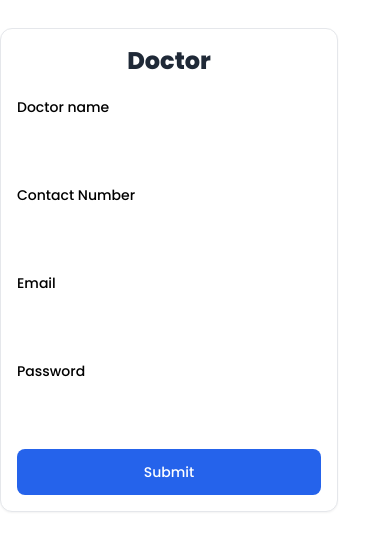
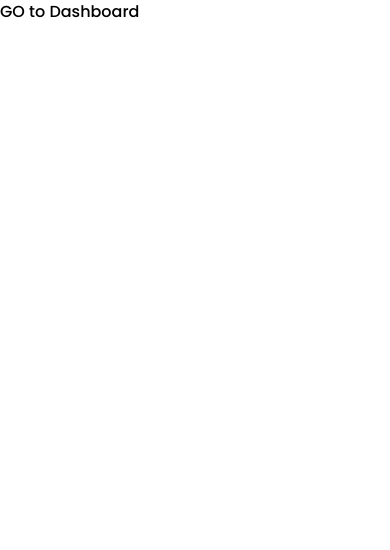
Before and after one commit to adilkadivala/hms, a React (Vite) app in the folder client/: page / in a window 390 px wide. Shown: the top 550 px of the page. Built offline with nearby package versions, Linux system fonts and the light colour scheme.

Commit message:
information insertion succesfully

```diff
--- a/client/src/constant/Delete.jsx
+++ b/client/src/constant/Delete.jsx
@@ -24,5 +24,5 @@ export const Delete = () => {
       setIsLoading(false);
     }
   };
-  return { deleteData };
+  return { deleteData, setError, setIsLoading };
 };
--- a/client/src/pages/Home.jsx
+++ b/client/src/pages/Home.jsx
@@ -1,145 +1,7 @@
-import React, { useState } from "react";
-import axios from "axios";
-import toast from "react-hot-toast";
-import { useNavigate } from "react-router-dom";
-import { doctorFormData } from "../constant/Fields";
-const PORT = import.meta.env.VITE_SERVER_API;
-
-const API = `${PORT}/insertdoctors`;
+import { Link } from "react-router-dom";
 
 const Home = () => {
-  const navigate = useNavigate();
-  const [formData, setFormData] = useState(doctorFormData);
-  console.log(formData);
-
-  const handleChange = (e) => {
-    setFormData({
-      ...formData,
-      [e.target.name]: e.target.value,
-    });
-  };
-
-  const handleSubmit = async (e) => {
-    e.preventDefault();
-
-    try {
-      const response = await axios.post(API, formData);
-      console.log("Doctor created:", response.data);
-      if (response.status === 200) {
-        setFormData({
-          formData: "",
-        });
-        toast.success("Doctor created successfully!");
-        navigate("/doctors");
-      }
-    } catch (error) {
-      console.error("Error creating doctor:", error);
-    }
-  };
-
-  return (
-    <div className="flex justify-between">
-      <div className="mt-7 bg-white border border-gray-200 rounded-xl shadow-sm dark:bg-neutral-900 dark:border-neutral-700">
-        <div className="p-4 sm:p-7">
-          <div className="text-center">
-            <h1 className="block text-2xl font-bold text-gray-800 dark:text-white">
-              Doctor
-            </h1>
-          </div>
-
-          <div className="mt-5">
-            <form onSubmit={handleSubmit}>
-              <div className="grid gap-y-4">
-                <div>
-                  <label
-                    htmlFor="Doctor_name"
-                    className="block text-sm mb-2 dark:text-white"
-                  >
-                    Doctor name
-                  </label>
-                  <div className="relative">
-                    <input
-                      type="text"
-                      id="Doctor_name"
-                      name="Doctor_name"
-                      value={formData.Doctor_name}
-                      onChange={handleChange}
-                      className="py-3 px-4 block w-full border-gray-200 rounded-lg text-sm focus:border-blue-500 focus:ring-blue-500 dark:bg-neutral-900 dark:border-neutral-700 dark:text-neutral-400 dark:placeholder-neutral-500 dark:focus:ring-neutral-600"
-                      required
-                    />
-                  </div>
-                </div>
-                <div>
-                  <label
-                    htmlFor="Contact_no"
-                    className="block text-sm mb-2 dark:text-white"
-                  >
-                    Contact Number
-                  </label>
-                  <div className="relative">
-                    <input
-                      type="text"
-                      id="Contact_no"
-                      name="Contact_no"
-                      value={formData.Contact_no}
-                      onChange={handleChange}
-                      className="py-3 px-4 block w-full border-gray-200 rounded-lg text-sm focus:border-blue-500 focus:ring-blue-500 dark:bg-neutral-900 dark:border-neutral-700 dark:text-neutral-400 dark:placeholder-neutral-500 dark:focus:ring-neutral-600"
-                      required
-                    />
-                  </div>
-                </div>
-                <div>
-                  <label
-                    htmlFor="Email_id"
-                    className="block text-sm mb-2 dark:text-white"
-                  >
-                    Email
-                  </label>
-                  <div className="relative">
-                    <input
-                      type="email"
-                      id="Email_id"
-                      name="Email_id"
-                      value={formData.Email_id}
-                      onChange={handleChange}
-                      className="py-3 px-4 block w-full border-gray-200 rounded-lg text-sm focus:border-blue-500 focus:ring-blue-500 dark:bg-neutral-900 dark:border-neutral-700 dark:text-neutral-400 dark:placeholder-neutral-500 dark:focus:ring-neutral-600"
-                      required
-                    />
-                  </div>
-                </div>
-                <div>
-                  <label
-                    htmlFor="Password"
-                    className="block text-sm mb-2 dark:text-white"
-                  >
-                    Password
-                  </label>
-                  <div className="relative">
-                    <input
-                      type="password"
-                      id="Password"
-                      name="Password"
-                      value={formData.Password}
-                      onChange={handleChange}
-                      className="py-3 px-4 block w-full border-gray-200 rounded-lg text-sm focus:border-blue-500 focus:ring-blue-500 dark:bg-neutral-900 dark:border-neutral-700 dark:text-neutral-400 dark:placeholder-neutral-500 dark:focus:ring-neutral-600"
-                      required
-                    />
-                  </div>
-                </div>
-
-                <button
-                  type="submit"
-                  className="w-full py-3 px-4 inline-flex justify-center items-center gap-x-2 text-sm font-medium rounded-lg border border-transparent bg-blue-600 text-white hover:bg-blue-700 focus:outline-none focus:bg-blue-700 disabled:opacity-50 disabled:pointer-events-none"
-                >
-                  Submit
-                </button>
-              </div>
-            </form>
-          </div>
-        </div>
-      </div>
-    </div>
-  );
+  return <Link to="/dashboard"> GO to Dashboard</Link>;
 };
 
 export default Home;
--- a/client/src/pages/dashboard/compoenets/Sidebar.jsx
+++ b/client/src/pages/dashboard/compoenets/Sidebar.jsx
@@ -13,7 +13,7 @@ const Sidebar = ({ isOpen }) => {
 
   const activeStyle = ({ isActive }) => {
     if (isActive) {
-      return { borderBottom: "1px solid #4f46e5" };
+      return { borderBottom: "1px solid #0086c4" };
     } else {
       return {};
     }
--- a/client/src/pages/dashboard/pages/Doctors.jsx
+++ b/client/src/pages/dashboard/pages/Doctors.jsx
@@ -1,15 +1,11 @@
-import { useEffect } from "react";
-import { useState } from "react";
+import { useEffect, useState } from "react";
 import Table from "../../ui/Table";
 import Layout from "../layout/Main";
 import Button from "../../ui/Button";
-import Form from "../../ui/Form";
 import { Fetch } from "../../../constant/Fetch";
-import { Delete } from "../../../constant/Delete";
-import toast from "react-hot-toast";
+
 import { NavLink, useNavigate } from "react-router-dom";
-import { doctorFormData } from "../../../constant/Fields";
-import axios from "axios";
+
 
 const PORT = import.meta.env.VITE_SERVER_API;
 const API = `${PORT}/getdoctors`;
@@ -17,45 +13,14 @@ const API = `${PORT}/getdoctors`;
 const Doctor = () => {
   const { data, isLoading, error, getData } = Fetch();
   const navigate = useNavigate();
-  const [formData, setFormData] = useState(doctorFormData);
-
-  const [selectedDoctor, setSelectedDoctor] = useState(null);
   const [isUpdateModalOpen, setUpdateModalOpen] = useState(false);
-
-  // Handle form submission
-  const handleSubmit = async (e) => {
-    e.preventDefault();
-    try {
-      const formDataToSubmit = new FormData();
-      Object.entries(formData).forEach(([key, value]) => {
-        formDataToSubmit.append(key, value);
-      });
-
-      const response = await axios.put(`${PORT}/updatedoctors/${formData.id}`);
-
-      if (response.ok) {
-        toast.success("Doctor data saved successfully");
-        toggleModal();
-        getData(API);
-        navigate("/doctors");
-      } else {
-        console.error("Failed to save doctor data");
-      }
-    } catch (error) {
-      console.error("Error:", error);
-    }
-  };
 
   useEffect(() => {
     getData(API);
   }, []);
 
-  const toggleModal = (doctor) => {
-    console.log("Selected Doctor:", doctor); // Log to check if doctor data is correct
-    navigate("/dashboard", { state: { doctor } });
-    setSelectedDoctor(doctor);
-    setFormData(doctor);
-    setUpdateModalOpen(!isUpdateModalOpen); // Open the modal
+  const toggleModal = () => {
+    setUpdateModalOpen(!isUpdateModalOpen);
   };
 
   const columns = [
@@ -67,7 +32,6 @@ const Doctor = () => {
     { Header: "Status", accessor: "status" },
     { Header: "Actions", accessor: "actions" },
   ];
-
   const tableData = data
     ? data.map((doctor) => ({
         Profile_image: doctor.Profile_image,
@@ -84,10 +48,10 @@ const Doctor = () => {
             >
               <i className="fa-solid fa-pen"></i>
             </Button>
-            <Button className="py-2 px-3  rounded-full bg-red-600 text-white">
+            <Button className="py-2 px-3 rounded-full bg-red-600 text-white">
               <i className="fa-solid fa-trash"></i>
             </Button>
-            <Button className="py-2 px-3  rounded-full bg-slate-400 text-white">
+            <Button className="py-2 px-3 rounded-full bg-slate-400 text-white">
               <i className="fa-solid fa-eye"></i>
             </Button>
           </div>
@@ -109,15 +73,6 @@ const Doctor = () => {
         {error && <p>Error: {error}</p>}
 
         {data && <Table columns={columns} data={tableData} />}
-
-        {isUpdateModalOpen && (
-          <Form
-            className="flex flex-wrap gap-1"
-            onSubmit={handleSubmit}
-            setDate={setFormData}
-            formData={formData}
-          />
-        )}
       </div>
     </Layout>
   );
--- a/client/src/pages/ui/Table.jsx
+++ b/client/src/pages/ui/Table.jsx
@@ -22,14 +22,14 @@ const Table = ({ columns, data }) => {
                 {data.map((row, rowIndex) => (
                   <tr
                     key={rowIndex}
-                    className="bg-white dark:bg-gray-900 transition-all duration-500 hover:bg-gray-50 dark:hover:bg-gray-800"
+                    className="bg-white dark:bg-gray-900 transition-all duration-500 hover:bg-gray-50 dark:hover:bg-gray-800 "
                   >
                     {columns.map((column) => {
                       if (column.Header === "image") {
                         return (
                           <td
                             key={column.accessor}
-                            className="p-5 whitespace-nowrap text-sm leading-6 font-medium text-gray-900 dark:text-gray-300"
+                            className="p-1 whitespace-nowrap text-sm leading-6 font-medium text-gray-900 dark:text-gray-300"
                           >
                             <img
                               src={
@@ -37,7 +37,7 @@ const Table = ({ columns, data }) => {
                                 "https://preline.co/assets/img/160x160/img1.jpg"
                               }
                               alt="avtar"
-                              className="inline-block size-16 rounded-full ring-2 ring-white dark:ring-neutral-900"
+                              className="inline-block size-12 rounded-full ring-2 ring-white dark:ring-neutral-900"
                             />
                           </td>
                         );
--- a/client/tailwind.config.js
+++ b/client/tailwind.config.js
@@ -4,8 +4,14 @@ module.exports = {
   theme: {
     extend: {
       colors: {
-        primary: "#4F46E5",
+        primary: "#0086C4",
         secondry: "#1F2123",
+      },
+      fontSize: {
+        normal: "14px",
+      },
+      fontWeight: {
+        normal: "400",
       },
     },
   },
```
Also changed, not shown: client/src/constant/Insert.jsx (added, +30 -0 lines), client/src/pages/ui/Form.jsx (+46 -22 lines), client/src/pages/ui/Input.jsx (+3 -11 lines).
